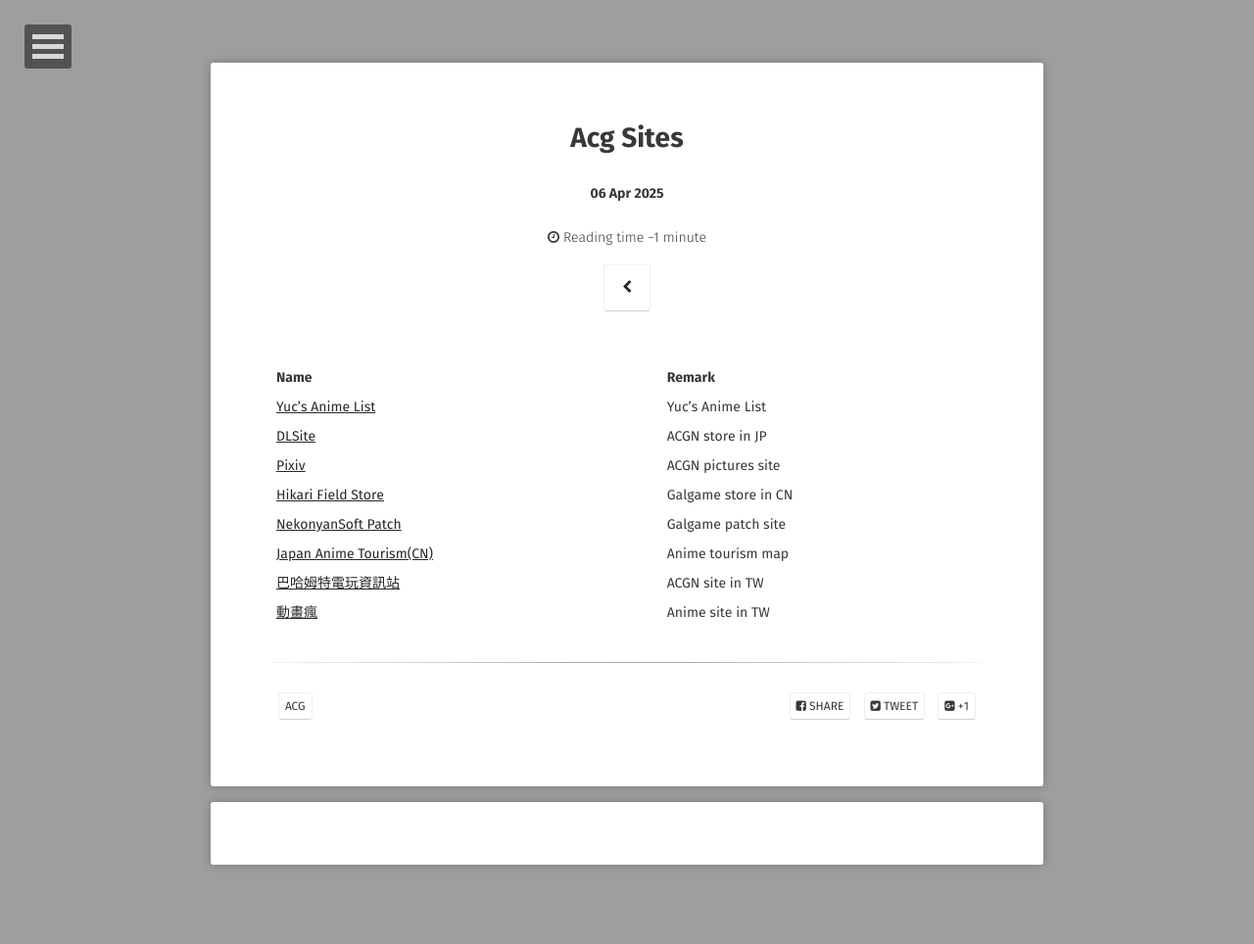
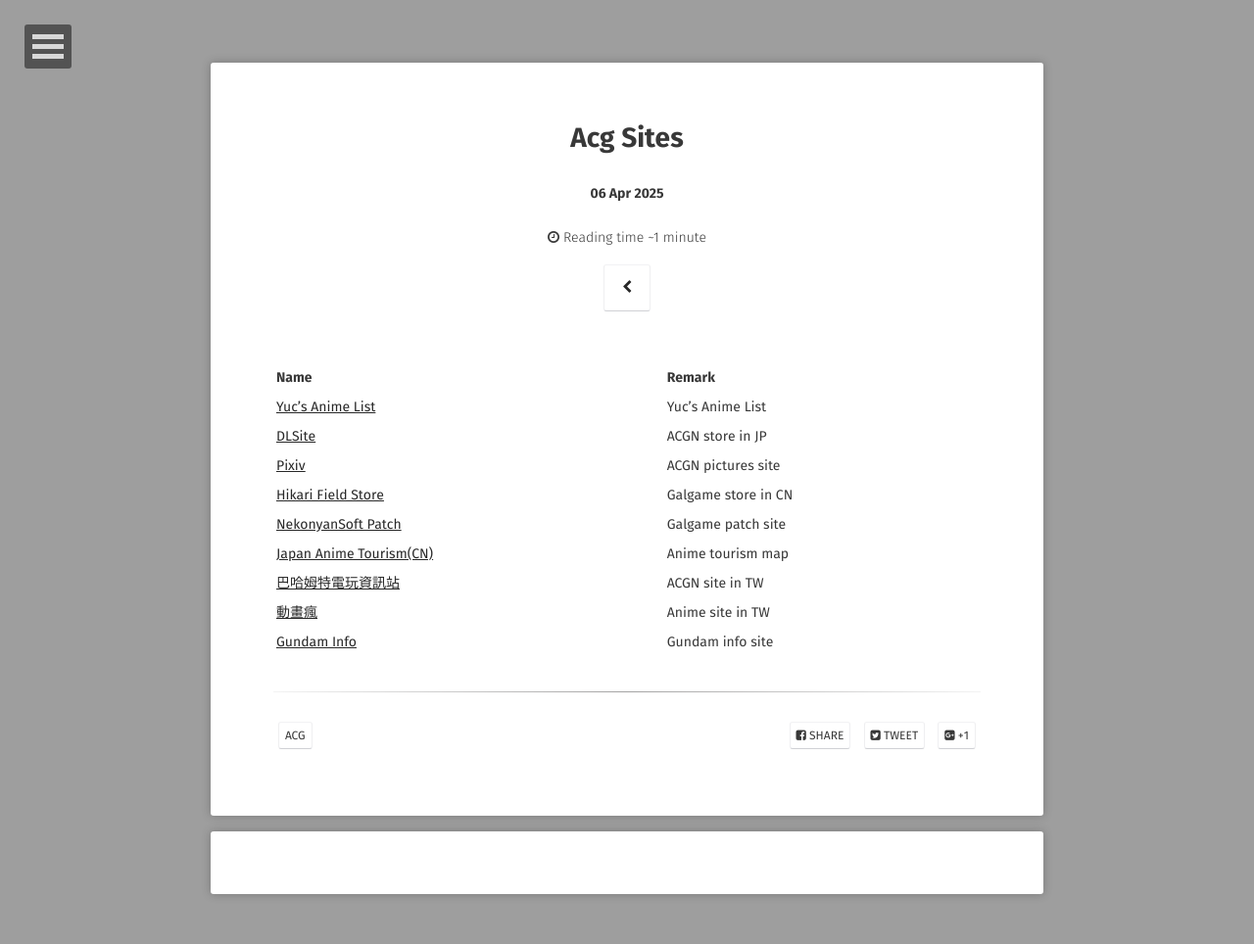
Before and after one commit to o7878x/o7878x.github.io, a Jekyll site: the page built from _posts/2025-04-06-acg-sites.md, in a window 1280 px wide. Shown: the whole page at 98% size. Built offline with Jekyll 4.4.1, drawn with Linux system fonts in a browser that asks for light colours; some web fonts are replaced; comment, search, counter and statistics services are not loaded.

Commit message:
feature:add gundam info site

```diff
--- a/_posts/2025-04-06-acg-sites.md
+++ b/_posts/2025-04-06-acg-sites.md
@@ -18,3 +18,4 @@
 | [Japan Anime Tourism(CN)](https://anitabi.cn/) | Anime tourism map |
 | [巴哈姆特電玩資訊站](https://www.gamer.com.tw/) | ACGN site in TW |
 | [動畫瘋](https://ani.gamer.com.tw/) | Anime site in TW |
+| [Gundam Info](https://hk.gundam.info/) | Gundam info site |
```
